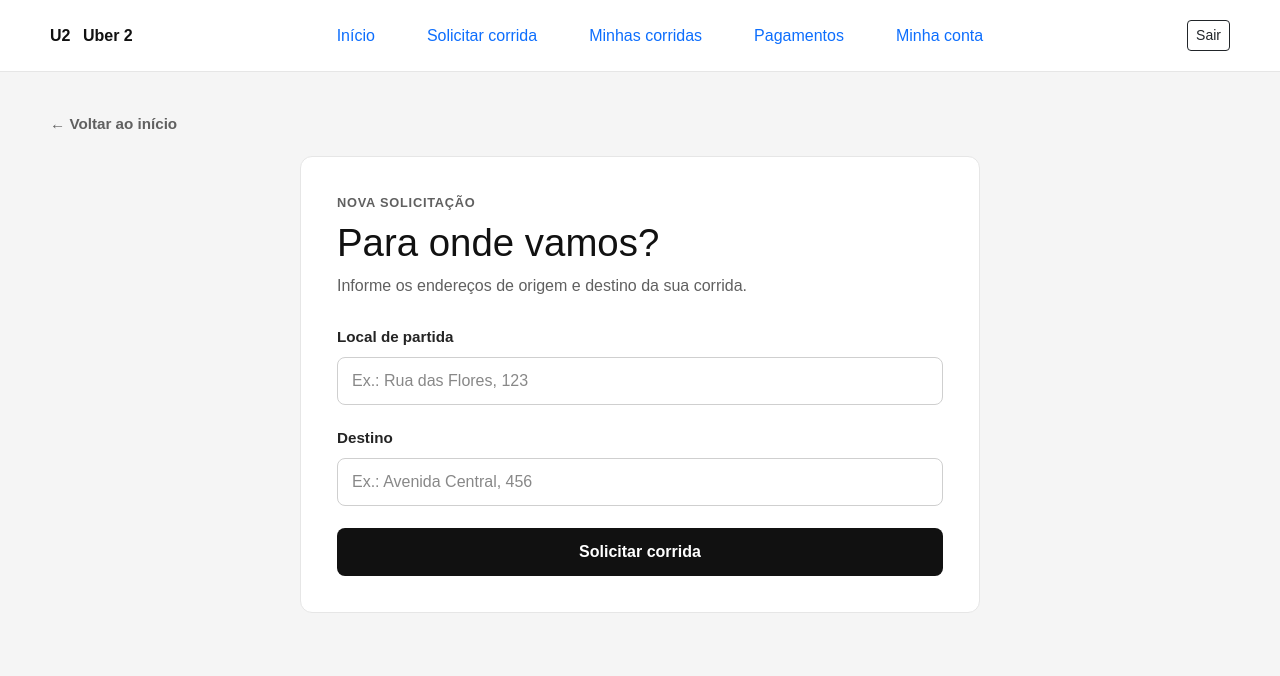
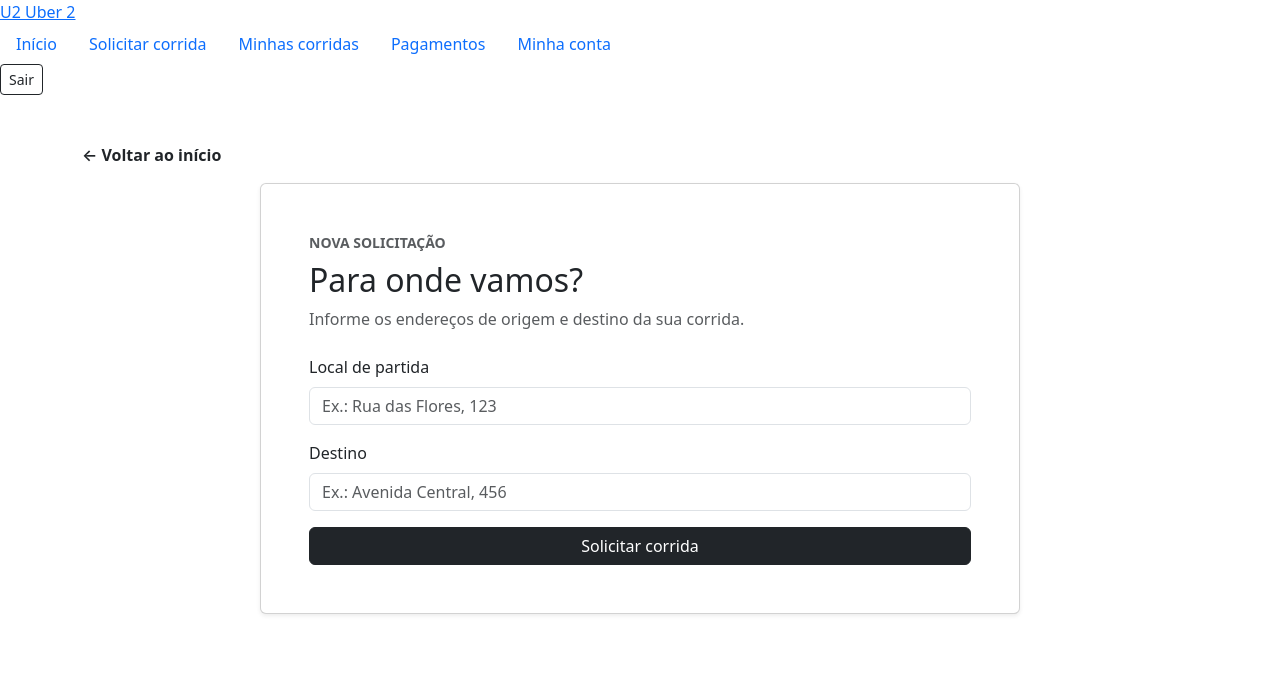
Before and after one commit to IJCC06/uber2-projeto, a Python web app: template templates/usuarios/solicitar_corrida.html in a window 1280 px wide. Shown: the top 676 px of the page. Run offline with Jinja, Linux system fonts and the light colour scheme; the template is opened without the code that fills it, so the values that code supplies are empty; some libraries are stand-ins or nearby versions.

Commit message:
feat: migra todas as paginas restantes do usuario para Bootstrap
Converte solicitacao, corridas, pagamentos e conta, preservando formularios, PDFs, avaliacoes e cancelamentos.

Co-authored-by: Copilot <223556219+Copilot@users.noreply.github.com>

```diff
--- a/public/static/css/solicitar_corrida.css
+++ /dev/null
@@ -1,236 +0,0 @@
-:root {
-    --black: #111111;
-    --gray-900: #242424;
-    --gray-600: #606060;
-    --gray-200: #e6e6e6;
-    --gray-100: #f5f5f5;
-    --white: #ffffff;
-    --focus: #2a68ff;
-    --error: #a32121;
-    --error-bg: #fff0f0;
-    --success: #176b3a;
-    --success-bg: #edf8f0;
-}
-
-* {
-    box-sizing: border-box;
-}
-
-body {
-    margin: 0;
-    background: var(--gray-100);
-    color: var(--gray-900);
-    font-family: Arial, Helvetica, sans-serif;
-}
-
-a {
-    color: inherit;
-}
-
-.topbar {
-    display: flex;
-    min-height: 72px;
-    align-items: center;
-    justify-content: space-between;
-    gap: 24px;
-    padding: 12px max(24px, calc((100% - 1180px) / 2));
-    background: var(--white);
-    border-bottom: 1px solid var(--gray-200);
-}
-
-.brand {
-    color: var(--black);
-    font-weight: 800;
-    text-decoration: none;
-}
-
-.brand span {
-    margin-left: 8px;
-}
-
-nav {
-    display: flex;
-    gap: 20px;
-}
-
-nav a,
-.logout {
-    border: 0;
-    background: transparent;
-    color: var(--gray-600);
-    font: inherit;
-    font-size: 0.9rem;
-    font-weight: 700;
-    text-decoration: none;
-}
-
-nav a:hover,
-nav .active,
-.logout:hover {
-    color: var(--black);
-}
-
-.topbar .nav-pills .nav-link.active {
-    background: var(--black);
-    color: var(--white);
-}
-
-.logout {
-    cursor: pointer;
-}
-
-.page-content {
-    width: min(100% - 48px, 1180px);
-    margin: 0 auto;
-    padding: 40px 0 64px;
-}
-
-.back-link {
-    display: inline-block;
-    margin-bottom: 20px;
-    color: var(--gray-600);
-    font-size: 0.95rem;
-    font-weight: 700;
-    text-decoration: none;
-}
-
-.back-link:hover {
-    color: var(--black);
-}
-
-.form-card {
-    width: min(100%, 680px);
-    margin: 0 auto;
-    padding: 36px;
-    background: var(--white);
-    border: 1px solid var(--gray-200);
-    border-radius: 12px;
-}
-
-.form-header {
-    margin-bottom: 28px;
-}
-
-.eyebrow {
-    margin: 0 0 8px;
-    color: var(--gray-600);
-    font-size: 0.8rem;
-    font-weight: 700;
-    letter-spacing: 0.06em;
-    text-transform: uppercase;
-}
-
-h1,
-p {
-    margin-top: 0;
-}
-
-h1 {
-    margin-bottom: 8px;
-    color: var(--black);
-    font-size: clamp(1.8rem, 4vw, 2.4rem);
-}
-
-.form-header p:last-child {
-    margin-bottom: 0;
-    color: var(--gray-600);
-    line-height: 1.5;
-}
-
-.ride-form {
-    display: grid;
-    gap: 22px;
-}
-
-.form-field {
-    display: grid;
-    gap: 8px;
-}
-
-.form-field label {
-    color: var(--gray-900);
-    font-size: 0.95rem;
-    font-weight: 700;
-}
-
-.form-field input {
-    width: 100%;
-    min-height: 48px;
-    padding: 0 14px;
-    border: 1px solid #cfcfcf;
-    border-radius: 8px;
-    background: var(--white);
-    color: var(--gray-900);
-    font: inherit;
-}
-
-.form-field input::placeholder {
-    color: #888888;
-}
-
-.form-field input:focus {
-    border-color: var(--focus);
-    outline: 2px solid rgb(42 104 255 / 18%);
-}
-
-.primary-action {
-    min-height: 48px;
-    padding: 0 18px;
-    border: 0;
-    border-radius: 8px;
-    background: var(--black);
-    color: var(--white);
-    font: inherit;
-    font-weight: 700;
-    cursor: pointer;
-}
-
-.primary-action:hover {
-    background: #333333;
-}
-
-.form-message {
-    margin: 0 0 22px;
-    padding: 12px 14px;
-    border-radius: 8px;
-    line-height: 1.45;
-}
-
-.error-message {
-    background: var(--error-bg);
-    color: var(--error);
-}
-
-.success-message {
-    background: var(--success-bg);
-    color: var(--success);
-}
-
-a:focus-visible,
-button:focus-visible {
-    outline: 3px solid var(--focus);
-    outline-offset: 3px;
-}
-
-@media (max-width: 760px) {
-    .topbar {
-        flex-wrap: wrap;
-    }
-
-    nav {
-        width: 100%;
-        order: 3;
-        overflow-x: auto;
-    }
-}
-
-@media (max-width: 560px) {
-    .page-content {
-        width: min(100% - 32px, 1180px);
-        padding: 28px 0 40px;
-    }
-
-    .form-card {
-        padding: 24px 20px;
-    }
-}
--- a/templates/usuarios/solicitar_corrida.html
+++ b/templates/usuarios/solicitar_corrida.html
@@ -5,40 +5,41 @@
     <meta name="viewport" content="width=device-width, initial-scale=1">
     <title>Solicitar corrida | Uber 2</title>
     <link rel="stylesheet" href="{{ url_for('static', filename='vendor/bootstrap/bootstrap.min.css') }}">
-    <link rel="stylesheet" href="{{ url_for('static', filename='css/solicitar_corrida.css') }}">
 </head>
 <body>
     {% include "includes/header_usuario.html" %}
 
-    <main class="page-content">
-        <a class="back-link" href="{{ url_for('usuarios.home') }}">
+    <main class="container py-5">
+        <a class="link-dark fw-semibold text-decoration-none d-inline-block mb-3" href="{{ url_for('usuarios.home') }}">
             &larr; Voltar ao início
         </a>
 
-        <section class="form-card" aria-labelledby="form-title">
-            <header class="form-header">
-                <p class="eyebrow">Nova solicitação</p>
-                <h1 id="form-title">Para onde vamos?</h1>
-                <p>Informe os endereços de origem e destino da sua corrida.</p>
+        <section class="card shadow-sm mx-auto" style="max-width: 760px;" aria-labelledby="form-title">
+            <div class="card-body p-4 p-md-5">
+                <header class="mb-4">
+                    <p class="small text-body-secondary text-uppercase fw-semibold mb-2">Nova solicitação</p>
+                    <h1 class="h2 mb-2" id="form-title">Para onde vamos?</h1>
+                    <p class="text-body-secondary mb-0">Informe os endereços de origem e destino da sua corrida.</p>
                 </header>
 
                 {% if erro %}
-                <p class="form-message error-message" role="alert">{{ erro }}</p>
+                    <div class="alert alert-danger" role="alert">{{ erro }}</div>
                 {% endif %}
 
                 {% with mensagens = get_flashed_messages(with_categories=true) %}
                     {% for categoria, mensagem in mensagens %}
-                    <p class="form-message {{ categoria }}-message"
+                        <div class="alert {{ 'alert-success' if categoria == 'success' else 'alert-danger' }}"
                              role="{{ 'status' if categoria == 'success' else 'alert' }}">
                             {{ mensagem }}
-                    </p>
+                        </div>
                     {% endfor %}
                 {% endwith %}
 
-            <form class="ride-form" action="{{ url_for('usuarios.solicitar_corrida') }}" method="post">
-                <div class="form-field">
-                    <label for="origem">Local de partida</label>
+                <form class="vstack gap-3" action="{{ url_for('usuarios.solicitar_corrida') }}" method="post">
+                    <div>
+                        <label class="form-label" for="origem">Local de partida</label>
                         <input
+                            class="form-control"
                             id="origem"
                             name="origem"
                             type="text"
@@ -50,9 +51,10 @@
                         >
                     </div>
 
-                <div class="form-field">
-                    <label for="destino">Destino</label>
+                    <div>
+                        <label class="form-label" for="destino">Destino</label>
                         <input
+                            class="form-control"
                             id="destino"
                             name="destino"
                             type="text"
@@ -63,8 +65,9 @@
                         >
                     </div>
 
-                <button class="primary-action" type="submit">Solicitar corrida</button>
+                    <button class="btn btn-dark" type="submit">Solicitar corrida</button>
                 </form>
+            </div>
         </section>
     </main>
 </body>
```
Also changed, not shown: docs/ARQUITETURA-V2.md (+2 -1 lines), templates/usuarios/conta.html (+41 -27 lines), templates/usuarios/minhas_corridas.html (+60 -45 lines), templates/usuarios/pagamentos.html (+44 -37 lines), tests/test_user_profile_pages.py (added, +97 -0 lines), README.md. Lines whose indentation alone changed are shown as unchanged.
